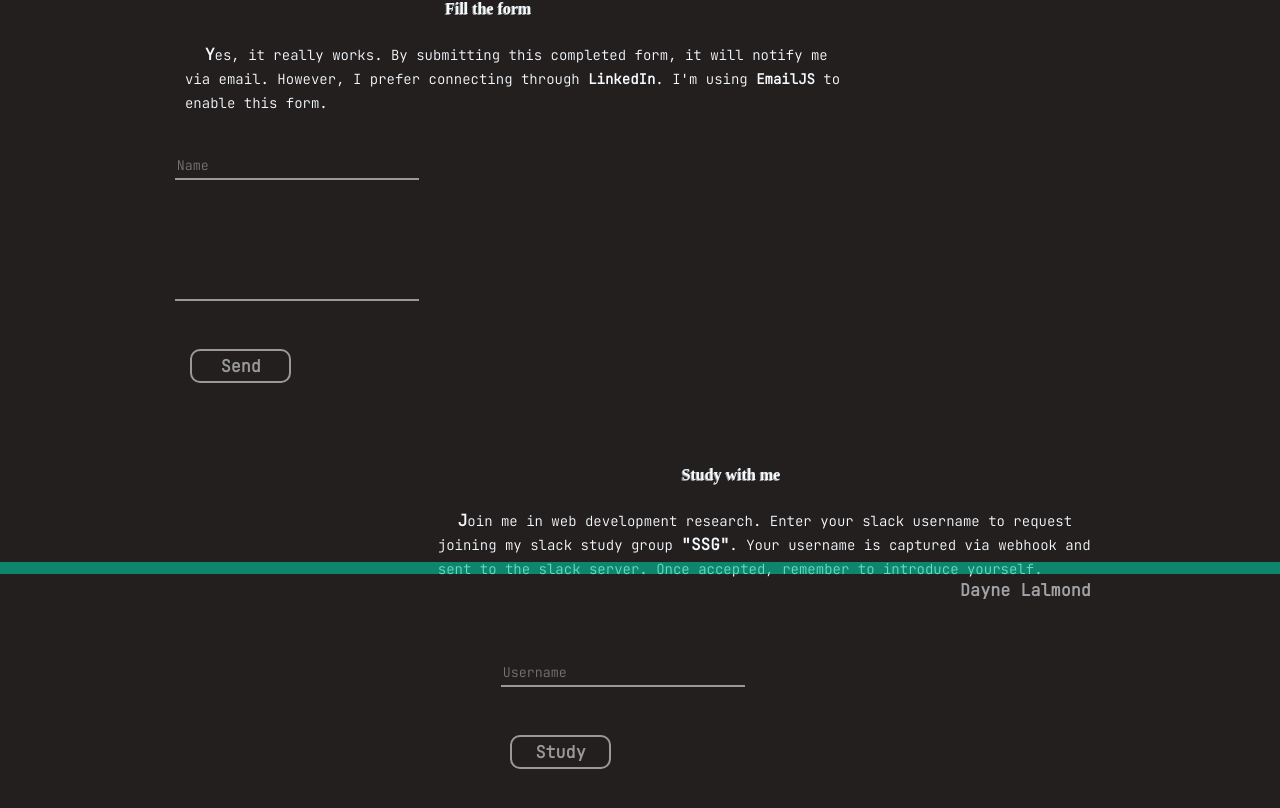
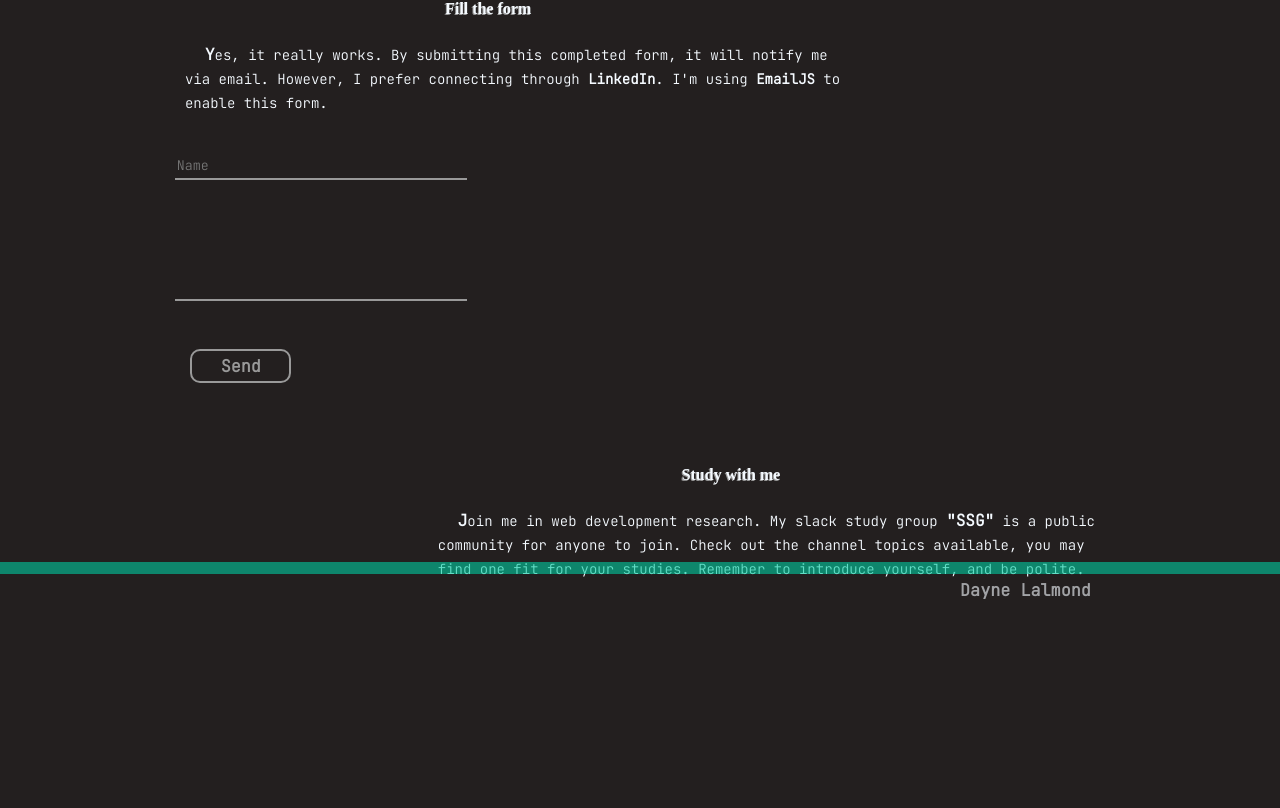
Before and after one commit to DayneLalmond/daylo-portfolio, a React (Create React App) app: page /connect in a window 1280 px wide. Shown: the part 226-1034 px from the top of the page. After the commit the page ends 837 px from the top, so only its background shows below. Built offline with nearby package versions, Linux system fonts and the light colour scheme; a web font is replaced by a local one.

Commit message:
fixed study note connect page

```diff
--- a/src/pages/Connect.js
+++ b/src/pages/Connect.js
@@ -22,12 +22,8 @@ function Connect() {
 
         </div>
         <h4 className="study">Study with me</h4>
-        <p className="second-p"><b>J</b>oin me in web development research. Enter your slack username to request joining my slack study group <b>"SSG"</b>. Your
-        username is captured via webhook and sent to the slack server. Once accepted, remember to introduce yourself.</p>
-        <form className="study" id="study-group">
-          <input type="text" placeholder="Username" />
-          <input type="button" value="Study" />
-        </form>
+        <p className="second-p"><b>J</b>oin me in web development research. My slack study group <b>"SSG"</b> is a public community for anyone to join.
+        Check out the channel topics available, you may find one fit for your studies. Remember to introduce yourself, and be polite.</p>
       </section>
     </main>
   );
--- a/src/styles/index.css
+++ b/src/styles/index.css
@@ -424,13 +424,6 @@ ul {
   left: 1vh;
 }
 
-#study-group input[type="button"] {
-  position: relative;
-  display: block;
-  margin: 6vh;
-  left: -2vh;
-}
-
 input[type="text"],
 textarea {
   font-family: 'JetBrains Mono', monospace;
@@ -442,7 +435,7 @@ textarea {
   background-color: transparent;
   border: transparent;
   border-bottom: hsl(0, 0%, 60%) 2px solid;
-  width: 30vh;
+  width: 36vh;
   overflow: hidden;
   resize: none;
   transition: all 0.2s ease-in-out;
```
